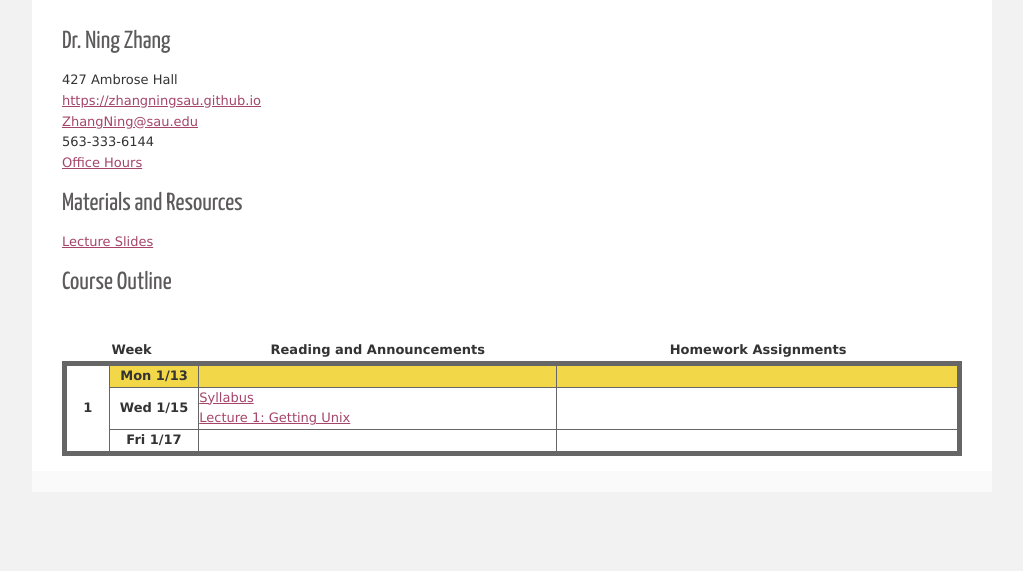
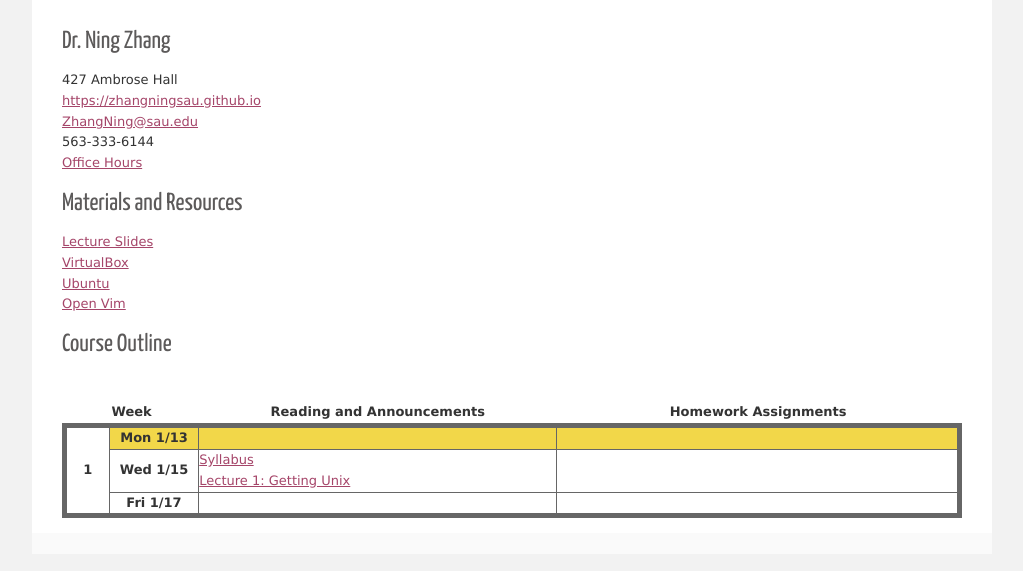
Before and after one commit to ZhangNingSAU/ZhangNingSAU.github.io, a plain HTML site: page CSCI185/Spring2020/index.html in a window 1280 px wide. Shown: the part 720-1291 px from the top of the page, without its empty margins (128-1151 px from the left). Before the commit the page ends 1247 px from the top, so only its background shows below. Drawn offline with Linux system fonts and the light colour scheme; a web font is replaced by a local one.

Commit message:
Update index.html

```diff
--- a/CSCI185/Spring2020/index.html
+++ b/CSCI185/Spring2020/index.html
@@ -60,6 +60,12 @@
 	<p>
 		<a href="https://github.com/ZhangNingSAU/Spring-2020-CSCI-185-Script-Programming/tree/master/Lectures"> Lecture Slides</a>
 		<br>
+		<a href="https://www.virtualbox.org/"> VirtualBox </a> <br>
+		<a href="https://ubuntu.com/"> Ubuntu </a> <br>
+
+		<a href="https://www.openvim.com/"> Open Vim </a> <br>
+
+
 
 	</p>
 	<h3> Course Outline</h3>
```
